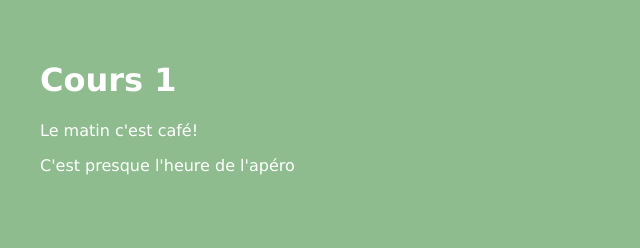
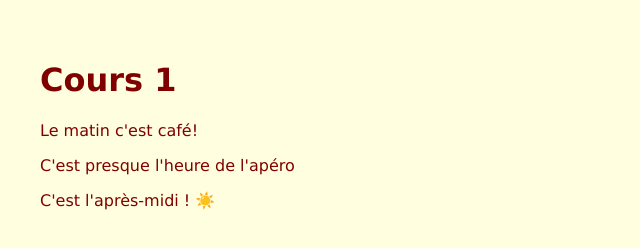
Before and after one commit to lemagus/B2G1_20211217, a plain HTML site: page index.html in a window 1280 px wide. Shown: the whole page, without its empty margins (0-640 px from the left). Drawn offline with Linux system fonts and the light colour scheme.

Commit message:
Added afternoon

```diff
--- a/index.html
+++ b/index.html
@@ -13,5 +13,6 @@
     <h1>Cours 1</h1>
     <p>Le matin c'est café!</p>
     <p>C'est presque l'heure de l'apéro</p>
+    <p>C'est l'après-midi ! ☀️</p>
 </body>
 </html>
--- a/styles.css
+++ b/styles.css
@@ -1,6 +1,6 @@
 body{
-    background-color: darkseagreen;
-    color: white;
+    background-color:lightyellow;
+    color:maroon;
     font-family: 'Lucida Sans', 'Lucida Sans Regular', 'Lucida Grande', 'Lucida Sans Unicode', Geneva, Verdana, sans-serif;
     padding: 2em;
 }
```
